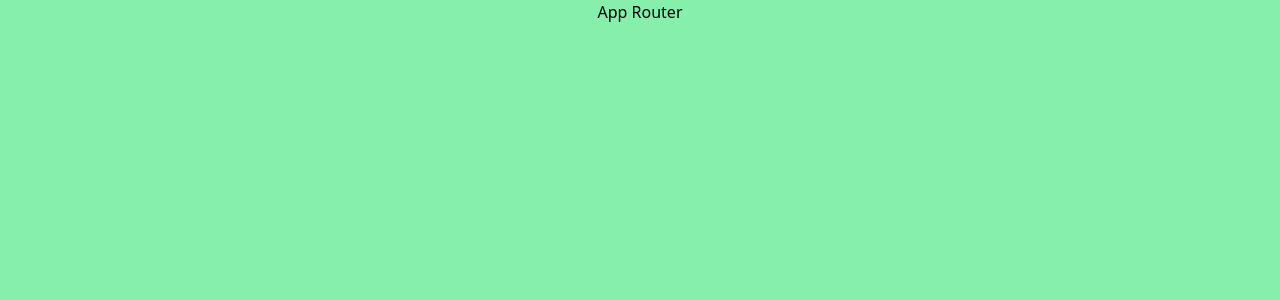
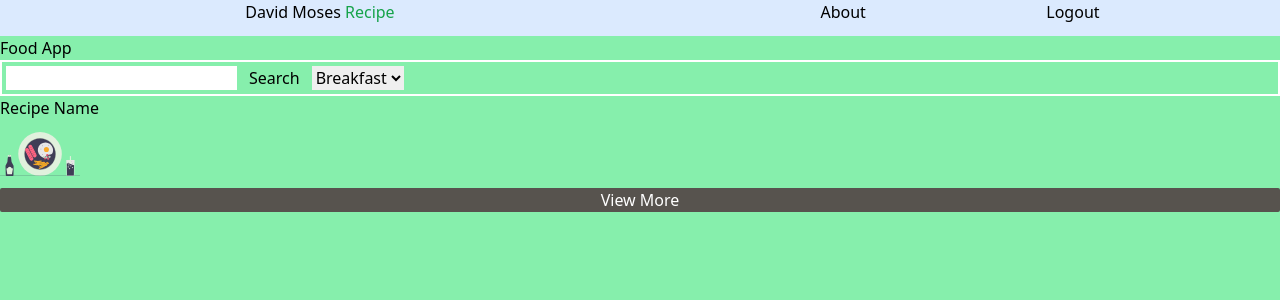
Before and after one commit to Sadullah-TANRIKULU/recipe-app, a React (Create React App) app: page /home in a window 1280 px wide. Before the commit this address had no page. Shown: the top 300 px of the page. Built offline with nearby package versions, Linux system fonts and the light colour scheme.

Commit message:
router works

```diff
--- a/src/components/Navbar.jsx
+++ b/src/components/Navbar.jsx
@@ -1,22 +1,26 @@
-import { Link, Route } from "react-router-dom";
+import { Link, useNavigate } from "react-router-dom";
 import Login from "../pages/login/Login";
-// import About from "../../pages/about/About";
+import About from "../pages/about/About";
 // import github from "https://github.com/Sadullah-TANRIKULU";
 
+const Navbar = () => {
+  const navigate = useNavigate();
 
-const Navbar = () => {
   return (
     <div className="navbar bg-blue-100 w-full h-9 flex justify-between ">
       <div className="logo w-1/2 ">
-            <h1 className="h-full text-center" > David Moses <span className="text-green-600" >Recipe</span> </h1>
+        <h1 className="h-full text-center cursor-pointer " onClick={() => navigate("/home")}>
+          {" "}
+          David Moses <span className="text-green-600">Recipe</span>{" "}
+        </h1>
       </div>
       <div className="links flex justify-evenly w-1/2 ">
-            {/* <Route path="/about" element={<About />} /> */}
-            {/* <Link to={github} /> */}
-            {/* <Link to={ <Login /> } >Logout</Link> */}
+        {/* <Link to="https://github.com/Sadullah-TANRIKULU" /> */}
+        <Link to="/home/about">About</Link>
+        <Link to="logout">Logout</Link>
       </div>
     </div>
   );
-}
+};
 
 export default Navbar;
--- a/src/components/header/Form.jsx
+++ b/src/components/header/Form.jsx
@@ -1,15 +1,21 @@
 import { FormGroup, Button, Input } from "@mui/material";
 import meal2 from "../../assets/meal2.svg";
+import { useNavigate } from "react-router-dom";
 
 const Form = () => {
+
+  const navigate = useNavigate();
+
+
+
   return (
     <div className="form flex flex-col items-center bg-blue-200 rounded-full gap-5 border-2 border-red-600 ">
       <img className=" w-1/3 p-2" src={meal2} alt="login form header" />
 
       <FormGroup className="flex flex-col gap-8 p-2">
-        <Input placeholder="name" required />
-        <Input placeholder="password" required />
-        <Button className="bg-stone-500" variant="contained" type="submit">
+        <Input placeholder="name"  />
+        <Input placeholder="password"  />
+        <Button className="bg-stone-500" variant="contained" onClick={() => navigate('/home')} >
           Submit
         </Button>
       </FormGroup>
--- a/src/index.jsx
+++ b/src/index.jsx
@@ -2,10 +2,11 @@ import React from "react";
 import ReactDOM from "react-dom/client";
 import "./index.css";
 import App from "./App";
+// import { BrowserRouter } from "react-router-dom";
 
 const root = ReactDOM.createRoot(document.getElementById("root"));
 root.render(
-  <div className="index bg-green-300 h-screen w-full ">
-    <App />
+  <div className="index bg-green-300 h-screen w-screen ">
+      <App />
   </div>
 );
--- a/src/pages/about/About.jsx
+++ b/src/pages/about/About.jsx
@@ -1,9 +1,11 @@
 import coding from "../../assets/coding.svg";
+import Navbar from "../../components/Navbar";
 
 const About = () => {
   return (
-    <div className="about flex flex-col justify-center items-center h-screen ">
-      <img src={coding} alt="coding" className="w-1/3" />
+    <div className="about flex flex-col items-center h-screen ">
+      <Navbar />
+      <img src={coding} alt="coding" className="h-1/3" />
       <h4>About Software Developer <span className="text-white text-2xl " > David Moses HENDERSON </span></h4>
       <div className="aboutContent border-white border-2 m-2">
         <p className="text-right p-2" >Lorem, ipsum dolor.</p>
--- a/src/pages/details/Details.jsx
+++ b/src/pages/details/Details.jsx
@@ -1,7 +1,17 @@
+import Navbar from "../../components/Navbar";
+
+
+
 const Details = () => {
+
+
+
+
+
     return (
-        <div className="details">
-            Details
+        <div className="details w-full ">
+            <Navbar />
+            details
         </div>
      );
 }
--- a/src/pages/home/Home.jsx
+++ b/src/pages/home/Home.jsx
@@ -1,6 +1,11 @@
+
+import Navbar from "../../components/Navbar";
+import RecipeCard from "./RecipeCard";
+
 const Home = () => {
   return (
-    <div className="home ">
+    <div className="home w-full ">
+      <Navbar />
       <h1>Food App</h1>
       <form action="" className="form border-2 border-white p-1 flex gap-3 " >
         <input type="text" />
@@ -15,6 +20,7 @@ const Home = () => {
             <option value="">TeaTime</option>
         </select>
       </form>
+      <RecipeCard />
     </div>
   );
 };
--- a/src/pages/home/RecipeCard.jsx
+++ b/src/pages/home/RecipeCard.jsx
@@ -1,7 +1,15 @@
+import meal from "../../assets/meal.svg";
+import { useNavigate } from "react-router-dom";
+
 const RecipeCard = () => {
+
+    const navigate = useNavigate();
+
     return (
-        <div className="recipeCard">
-            Recipe Card
+        <div className="recipeCard flex flex-col gap-3 ">
+            <h2>Recipe Name</h2>
+            <img className="w-20" src={meal} alt="appearance of recipe" />
+            <button className="btnDetails bg-stone-600 rounded-sm text-white" onClick={() => navigate('/home/details')} >View More</button>
         </div>
      );
 }
--- a/src/pages/login/Login.jsx
+++ b/src/pages/login/Login.jsx
@@ -1,10 +1,11 @@
 import Header from "../../components/header/Header";
 import Form from "../../components/header/Form";
+import { Outlet } from "react-router-dom";
 
 const Login = () => {
     //
     return (
-        <div className="login flex flex-col items-center justify-center w-full h-full" style={{ backgroundImage: 'url("../../assets/bgLogin.jpg")' }} >
+        <div className="login flex flex-col items-center justify-center w-full h-full" style={{ background: 'url("https://picsum.photos/1600/900")' }} >
             <Header />
             <Form />
         </div>
--- a/src/router/AppRouter.jsx
+++ b/src/router/AppRouter.jsx
@@ -1,5 +1,4 @@
-import { BrowserRouter, Routes, Route } from "react-router-dom";
-import Navbar from "../components/Navbar";
+import { Routes, Route } from "react-router-dom";
 import About from "../pages/about/About";
 import Details from "../pages/details/Details";
 import Home from "../pages/home/Home";
@@ -7,17 +6,15 @@ import Login from "../pages/login/Login";
 
 const AppRouter = () => {
   return (
-    <div className="appRouter h-full ">
-      <h3 className="text-center" >App Router</h3>
-      <BrowserRouter>
-        <Routes>
-          <Route path="/" element={<Login />}>
-            <Route path="/" element={<Home />} />
-          </Route>
-          <Route path="/about" element={ <About /> } />
-          <Route path="/details" element={ <Details /> } />
-        </Routes>
-      </BrowserRouter>
+    <div className="appRouter h-full w-full ">
+      {/* <h3 className="text-center">App Router</h3> */}
+      <Routes>
+        <Route path="/" element={<Login />} />
+        <Route path="/home" element={<Home />} />
+        <Route path="/home/about" element={<About />} />
+        <Route path="/home/details" element={<Details />} />
+        <Route path="*" element={<Login />} />
+      </Routes>
     </div>
   );
 };
```
Also changed, not shown: src/App.jsx (+7 -4 lines), src/assets/meal.svg (added). Lines whose indentation alone changed are shown as unchanged.
